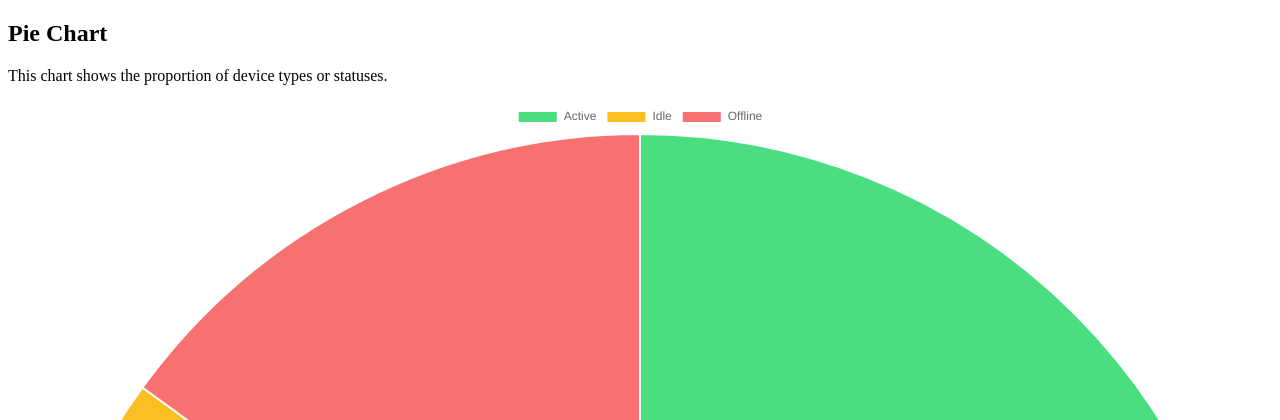
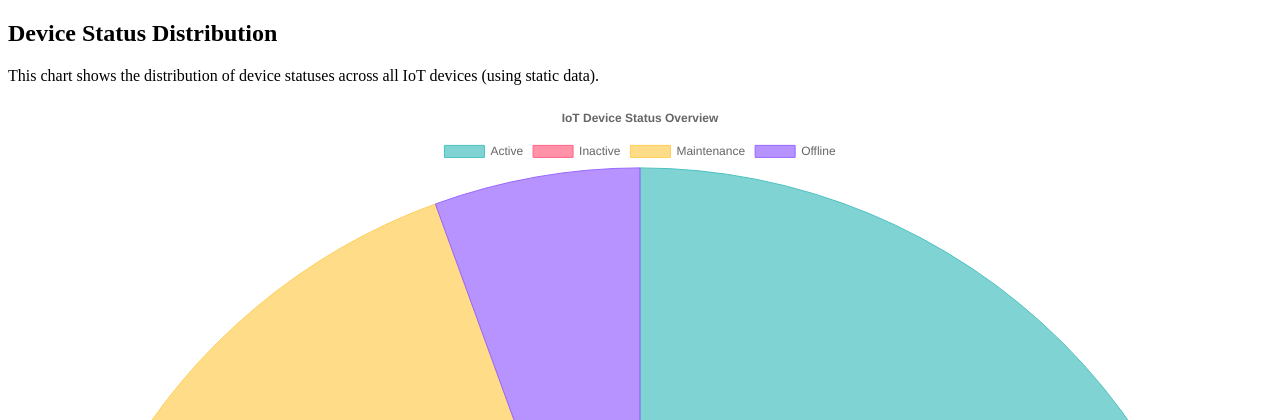
Before and after one commit to LePingouins/Flask-and-chartJ, a Flask app: page /pie_chart in a window 1280 px wide. Shown: the part 44-464 px from the top of the page. Run offline with Flask 3, Linux system fonts and the light colour scheme.

Commit message:
Connected the JSON data to the pie_chart.html

```diff
--- a/templates/pie_chart.html
+++ b/templates/pie_chart.html
@@ -1,30 +1,41 @@
 {% extends "base.html" %}
 
-{% block title %}Pie Chart – IoT Dashboard{% endblock %}
+{% block title %}Pie Chart - IoT Dashboard{% endblock %}
 
 {% block content %}
-  <h2>Pie Chart</h2>
-  <p>This chart shows the proportion of device types or statuses.</p>
+  <h2>Device Status Distribution</h2>
+  <p>
+    This chart shows the distribution of device statuses across all IoT devices
+    (using static data).
+  </p>
 
   <div class="chart-container">
     <canvas id="pieChart"></canvas>
   </div>
-{% endblock %}
 
-{% block scripts %}
   <script>
-    const ctxPie = document.getElementById('pieChart').getContext('2d');
-    new Chart(ctxPie, {
-      type: 'pie',
-      data: {
-        labels: ['Active', 'Idle', 'Offline'],
-        datasets: [{
-          label: 'Device Status',
-          data: [60, 25, 15],
-          backgroundColor: ['#4ade80', '#fbbf24', '#f87171']
-        }]
-      },
-      options: { responsive: true }
-    });
+    // Fetch data from our Flask API endpoint and use it in Chart.js
+    fetch('/api/pie-data')
+      .then(response => response.json())
+      .then(data => {
+        const ctx = document.getElementById('pieChart').getContext('2d');
+        new Chart(ctx, {
+          type: 'pie',
+          data: data,
+          options: {
+            responsive: true,
+            plugins: {
+              legend: {
+                display: true,
+                position: 'top',
+              },
+              title: {
+                display: true,
+                text: 'IoT Device Status Overview'
+              }
+            }
+          }
+        });
+      });
   </script>
 {% endblock %}
```
